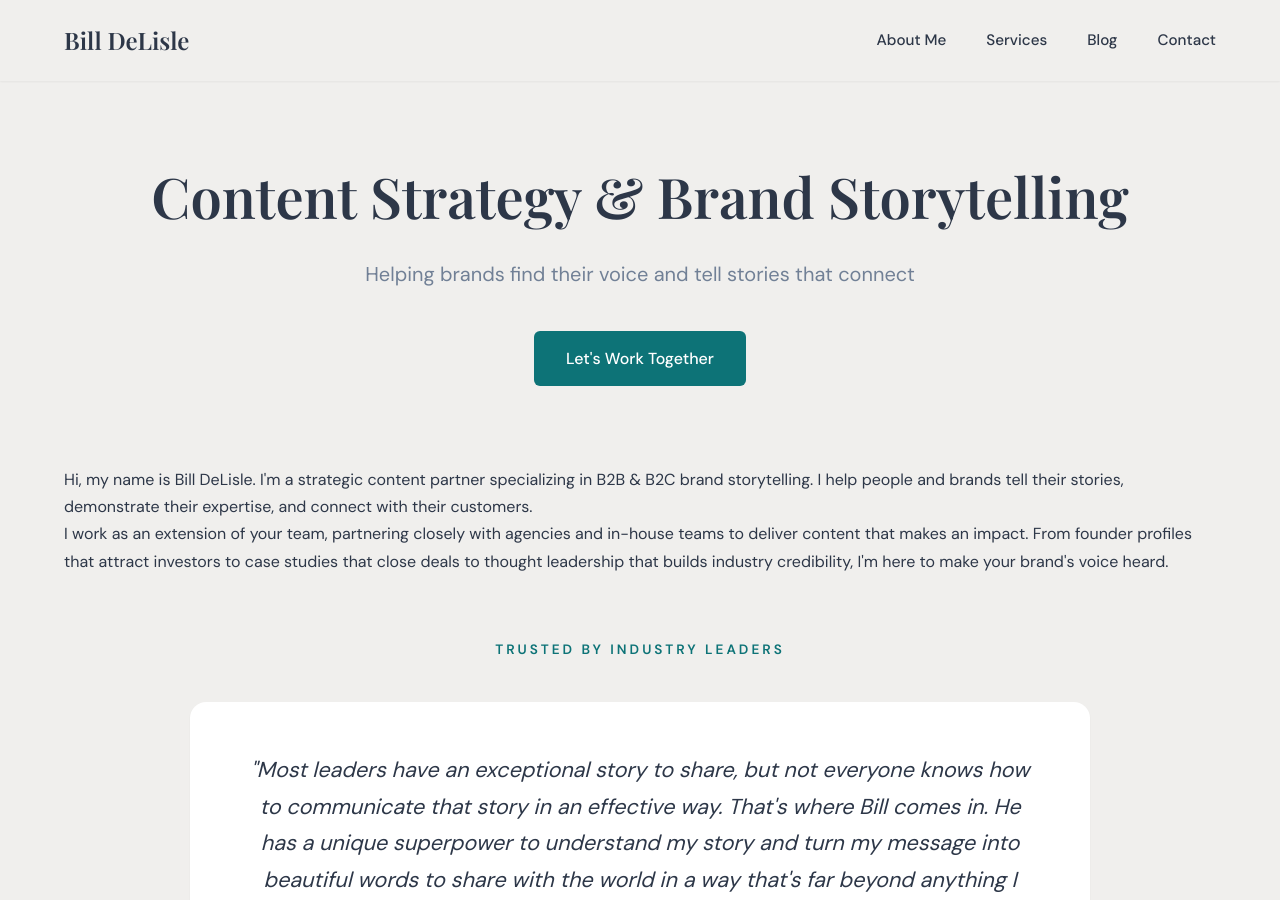
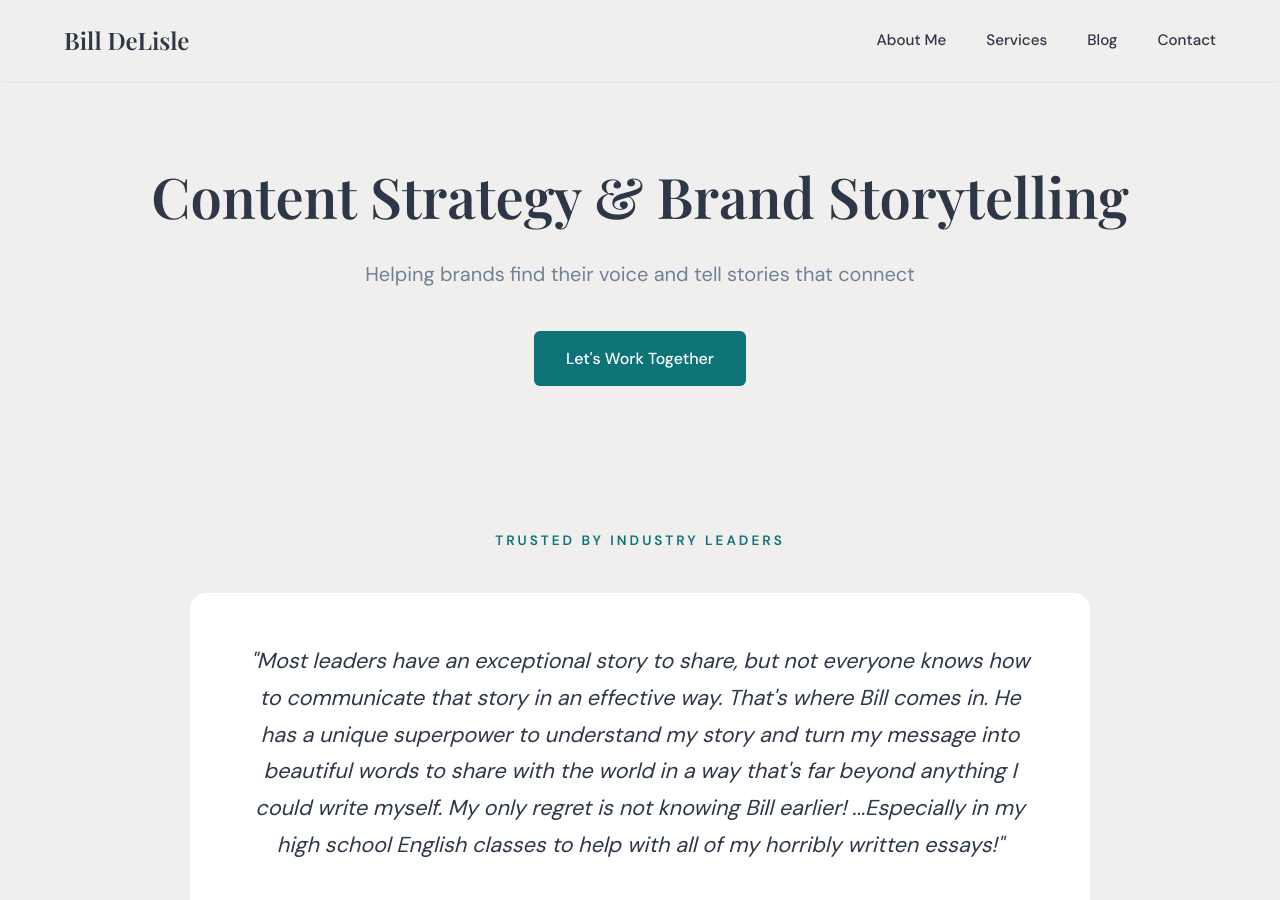
Before and after one commit to BIllDeLisle/billdelisle.com, a Jekyll site: the page built from index.html, in a window 1280 px wide and 900 px high. Built offline with Jekyll 4.4.1, drawn with Linux system fonts in a browser that asks for light colours; some web fonts are replaced.

Commit message:
Update index.html

```diff
--- a/index.html
+++ b/index.html
@@ -11,15 +11,6 @@ title: Home
   </div>
 </section>
 
-<section class="intro">
-  <div class="container">
-    <div class="intro-content">
-      <p class="lead">Hi, my name is Bill DeLisle. I'm a strategic content partner specializing in B2B & B2C brand storytelling. I help people and brands tell their stories, demonstrate their expertise, and connect with their customers.</p>
-      <p>I work as an extension of your team, partnering closely with agencies and in-house teams to deliver content that makes an impact. From founder profiles that attract investors to case studies that close deals to thought leadership that builds industry credibility, I'm here to make your brand's voice heard.</p>
-    </div>
-  </div>
-</section>
-
 {% include testimonials.html %}
 
 {% include cta.html %}
```
